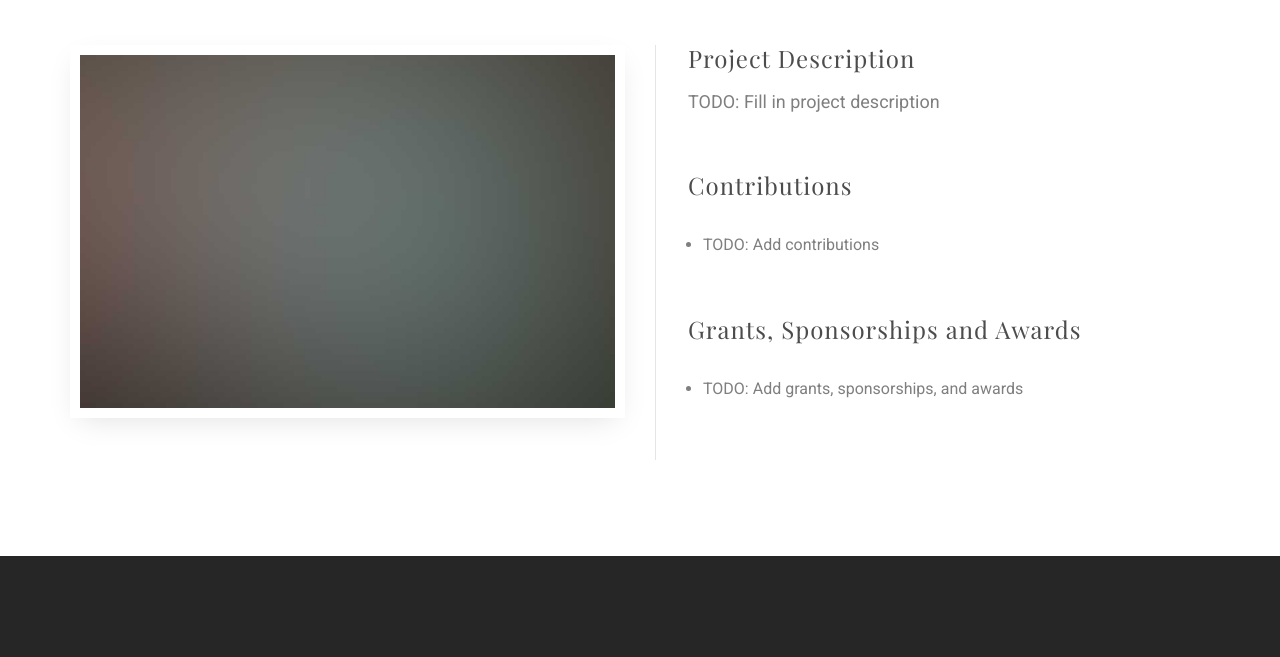
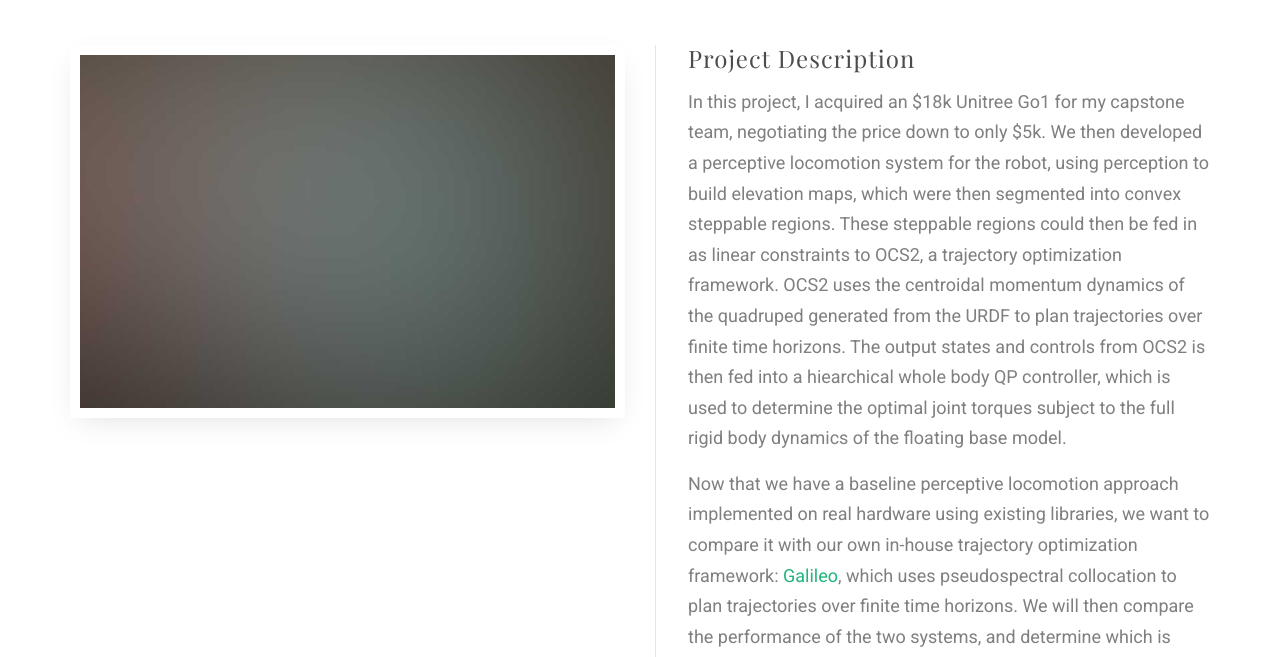
Before and after one commit to echandler5956f/echandler5956f.github.io, a plain HTML site: page perceptivecontrol.html in a window 1280 px wide. Shown: the part 295-952 px from the top of the page. Drawn offline with nearby package versions, Linux system fonts and the light colour scheme; files whose address does not match are found by name.

Commit message:
perceptive locomotion

```diff
--- a/perceptivecontrol.html
+++ b/perceptivecontrol.html
@@ -120,20 +120,25 @@
 							<div class="row">
 								<div class="col-md-12 side">
 									<h3>Project Description</h3>
-									<p>TODO: Fill in project description
+									<p>In this project, I acquired an $18k Unitree Go1 for my capstone team, negotiating
+										the price down to only $5k. We then developed a perceptive locomotion system for
+										the robot, using perception to build elevation maps, which were then segmented
+										into convex steppable regions. These steppable regions could then be fed in as
+										linear constraints to OCS2, a trajectory optimization framework. OCS2 uses the
+										centroidal momentum dynamics of the quadruped generated from the URDF to plan
+										trajectories over finite time horizons. The output states and controls from OCS2
+										is then fed into a hiearchical whole body QP controller, which is used to
+										determine the optimal joint torques subject to the full rigid body dynamics of
+										the floating base model.
 									</p>
-								</div>
-								<div class="col-md-12 side">
-									<h3>Contributions</h3>
-									<ul>
-										<li>TODO: Add contributions</li>
-									</ul>
-								</div>
-								<div class="col-md-12 side">
-									<h3>Grants, Sponsorships and Awards</h3>
-									<ul>
-										<li>TODO: Add grants, sponsorships, and awards</li>
-									</ul>
+									<p>Now that we have a baseline perceptive locomotion approach implemented on real
+										hardware using existing libraries, we want to compare it with our own in-house
+										trajectory optimization framework: <a
+											href="https://github.com/echandler5956f/Galileo">Galileo</a>, which uses
+										pseudospectral collocation to plan trajectories over finite time horizons. We
+										will then compare the performance of the two systems, and determine which is
+										better for perceptive locomotion on the Unitree Go1.
+									</p>
 								</div>
 							</div>
 						</aside>
```
